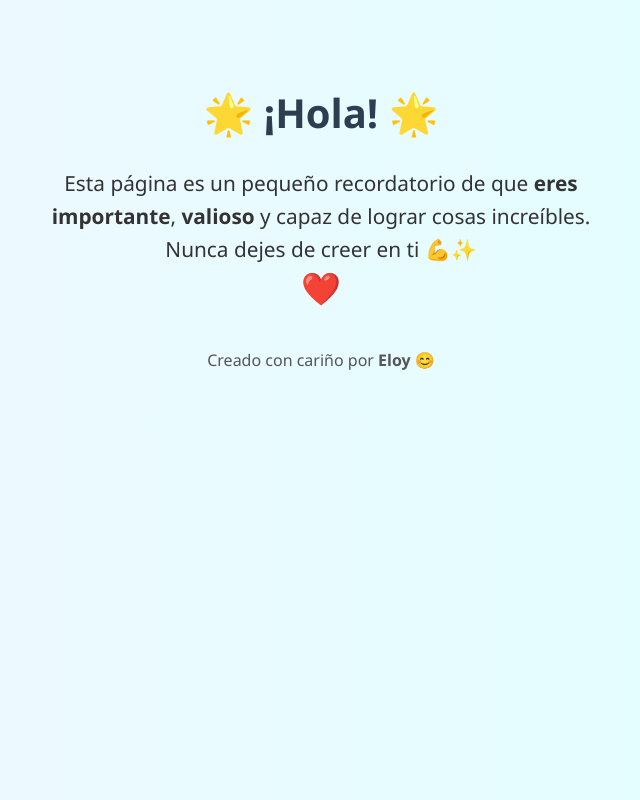
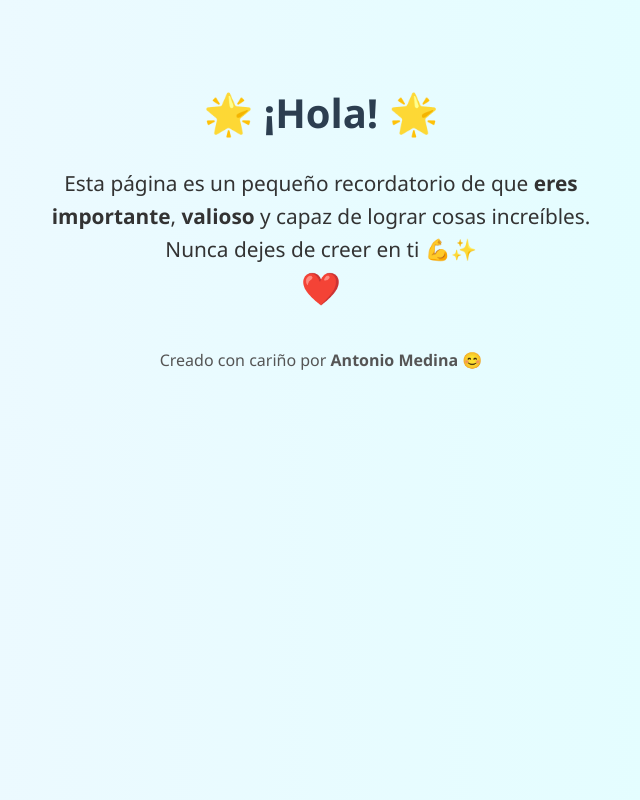
Before and after one commit to Chonyto18/joining_Eloy_Musk, a plain HTML site: page mensaje.html in a window 1280 px wide. Shown: the whole page, without its empty margins (319-959 px from the left). Drawn offline with Linux system fonts and the light colour scheme.

Commit message:
Update mensaje.html

```diff
--- a/mensaje.html
+++ b/mensaje.html
@@ -48,7 +48,7 @@
   <div class="corazon">❤️</div>
 
   <div class="firma">
-    Creado con cariño por <strong>Eloy</strong> 😊
+    Creado con cariño por <strong>Antonio Medina</strong> 😊
   </div>
 
 </body>
```
